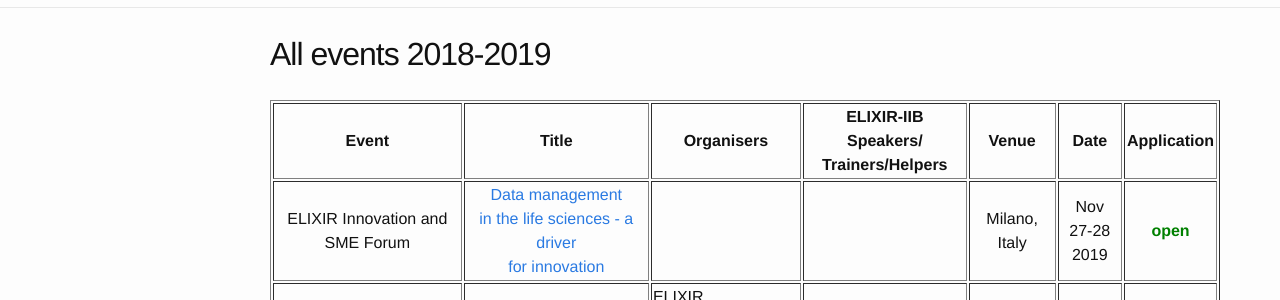
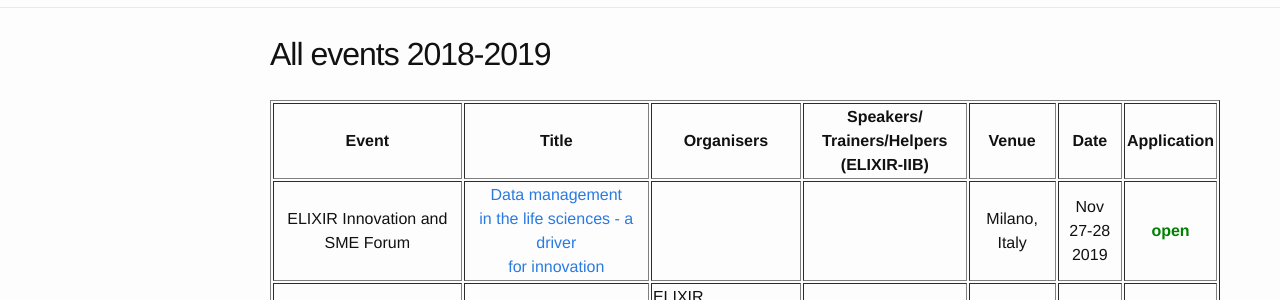
Before and after one commit to ELIXIR-IIB-training/website, a Jekyll site: the page built from _pages/01-all_events.md, in a window 1280 px wide and 900 px high. Shown: the part 125-425 px from the top of the window. Built offline with Jekyll 4.4.1, drawn with Linux system fonts in a browser that asks for light colours.

Commit message:
Format Speakers column

```diff
--- a/_pages/01-all_events.md
+++ b/_pages/01-all_events.md
@@ -9,7 +9,7 @@ permalink: /all_events_2018_2019/
 	<td height="50" width="200" align="center"><b>Event</b></td>
    <td height="50" width="220" align="center"><b>Title</b></td>
    <td height="50" width="180" align="center"><b>Organisers</b></td>
-   <td height="50" width="180" align="center"><b>ELIXIR-IIB<br>Speakers/<br>Trainers/Helpers</b></td>
+   <td height="50" width="180" align="center"><b>Speakers/<br>Trainers/Helpers<br>(ELIXIR-IIB)</b></td>
    <td height="50" width="75" align="center"><b>Venue</b></td>
    <td height="50" width="75" align="center"><b>Date</b></td>
    <td height="50" width="90" align="center"><b>Application</b></td>
```
